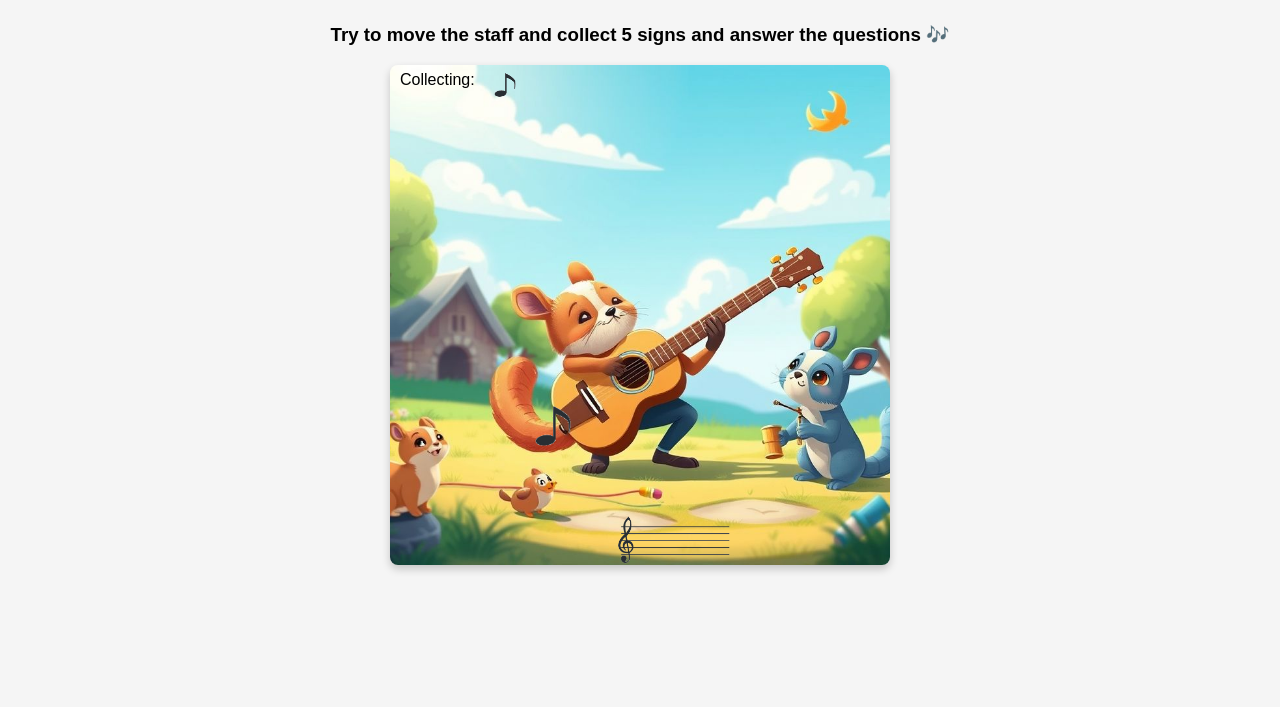
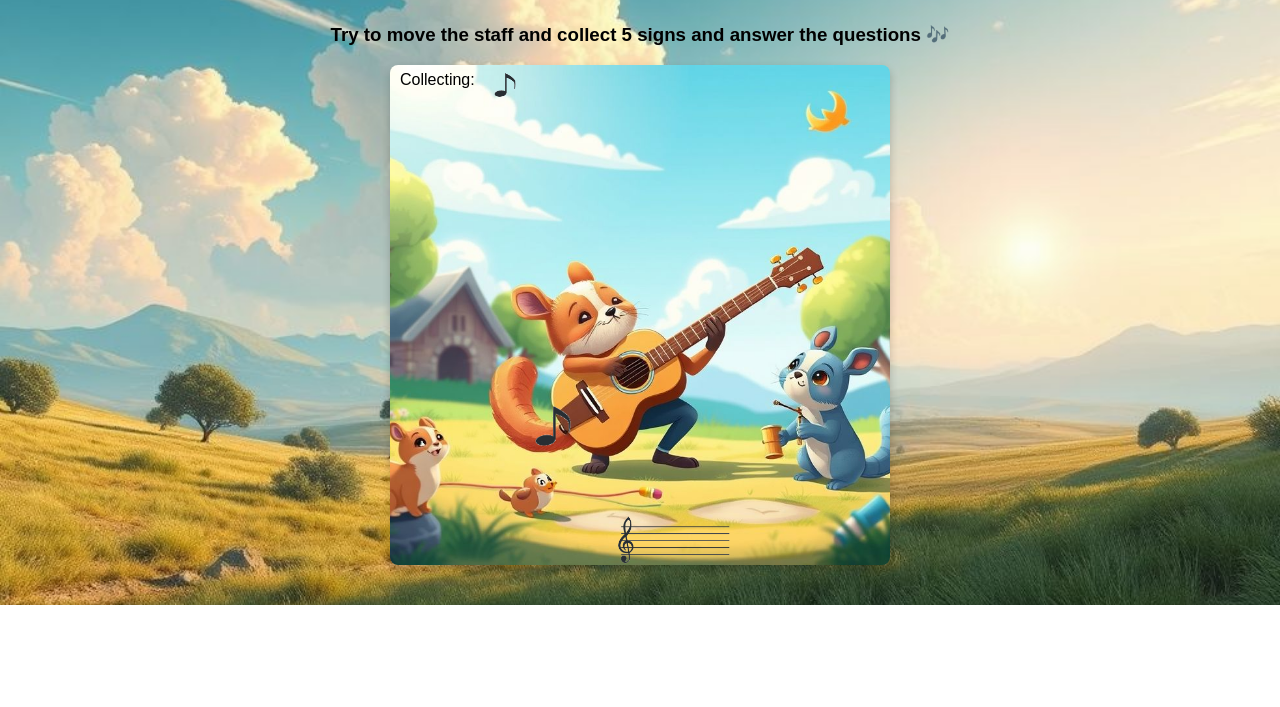
Before and after one commit to Ertannur/2D-Game-Collect---Solve, a plain HTML site: page index.html in a window 1280 px wide. Shown: the part 93-800 px from the top of the page. Drawn offline with Linux system fonts and the light colour scheme.

Commit message:
background page update

```diff
--- a/index.html
+++ b/index.html
@@ -1,16 +1,19 @@
 <!DOCTYPE html>
 <html lang="en">
   <head>
-    <meta charset="UTF-8">
-    <meta name="viewport" content="width=device-width, initial-scale=1.0">
+    <meta charset="UTF-8" />
+    <meta name="viewport" content="width=device-width, initial-scale=1.0" />
     <title>Music Note Collector Game</title>
-    <link rel="stylesheet" href="main.css">
-
+    <link rel="stylesheet" href="main.css" />
   </head>
   <body>
+    <div class="container-top">
       <h1>Music Note Collector</h1>
-    <h3>Try to move the staff and collect 5 signs and answer the questions 🎶</h3>
+      <h3>
+        Try to move the staff and collect 5 signs and answer the questions 🎶
+      </h3>
       <canvas id="gameCanvas" width="500" height="500"></canvas>
+    </div>
     <script src="./main.js"></script>
   </body>
 </html>
--- a/main.css
+++ b/main.css
@@ -1,11 +1,18 @@
 body {
+  margin: 0;
+}
+
+.container-top {
   margin: 0;
   padding: 20px;
   display: flex;
   flex-direction: column;
   align-items: center;
-  background-color: #f5f5f5;
+  background-color: #2f7f33;
   font-family: Arial, sans-serif;
+  background-image: url("./img/bg-body.jpeg");
+  background-position: center center;
+  background-size: cover;
 }
 
 canvas {
@@ -24,7 +31,7 @@ canvas {
   left: 0;
   width: 100%;
   height: 100%;
-  background-color: rgba(0,0,0,0.7);
+  background-color: rgba(0, 0, 0, 0.7);
   display: flex;
   justify-content: center;
   align-items: center;
@@ -39,7 +46,7 @@ canvas {
   max-width: 500px;
   width: 90%;
   text-align: center;
-  box-shadow: 0 4px 20px rgba(0,0,0,0.3);
+  box-shadow: 0 4px 20px rgba(0, 0, 0, 0.3);
 }
 
 .modal-image {
@@ -56,7 +63,7 @@ canvas {
 }
 
 .modal-btn {
-  background-color: #4CAF50;
+  background-color: #4caf50;
   color: white;
   border: none;
   padding: 12px 20px;
@@ -100,8 +107,12 @@ canvas {
 }
 
 @keyframes fadeIn {
-  from { opacity: 0; }
-  to { opacity: 1; }
+  from {
+    opacity: 0;
+  }
+  to {
+    opacity: 1;
+  }
 }
 
 h1 {
```
Also changed, not shown: img/bg-body.jpeg (added), 1 other file. Lines whose indentation alone changed are shown as unchanged.
